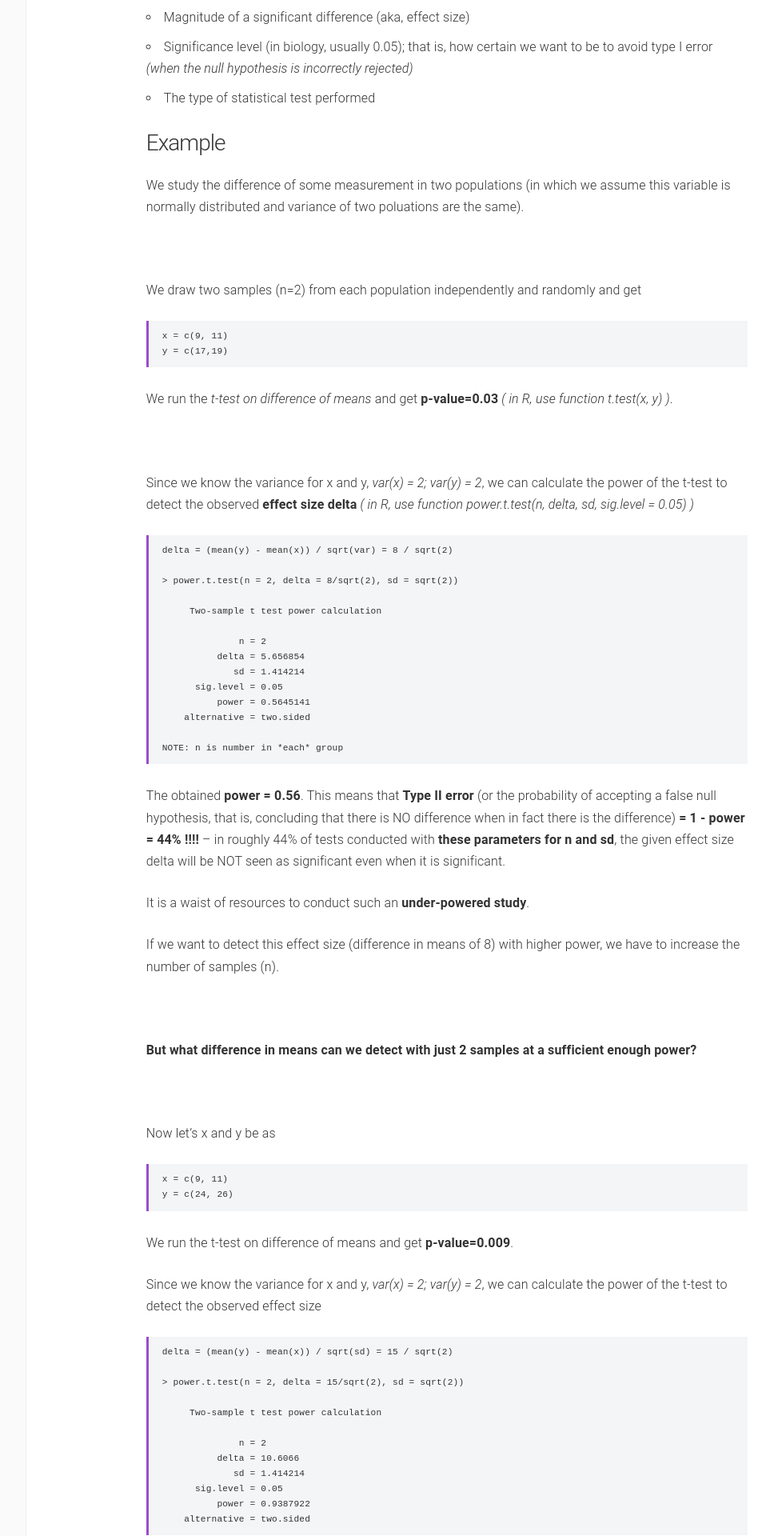
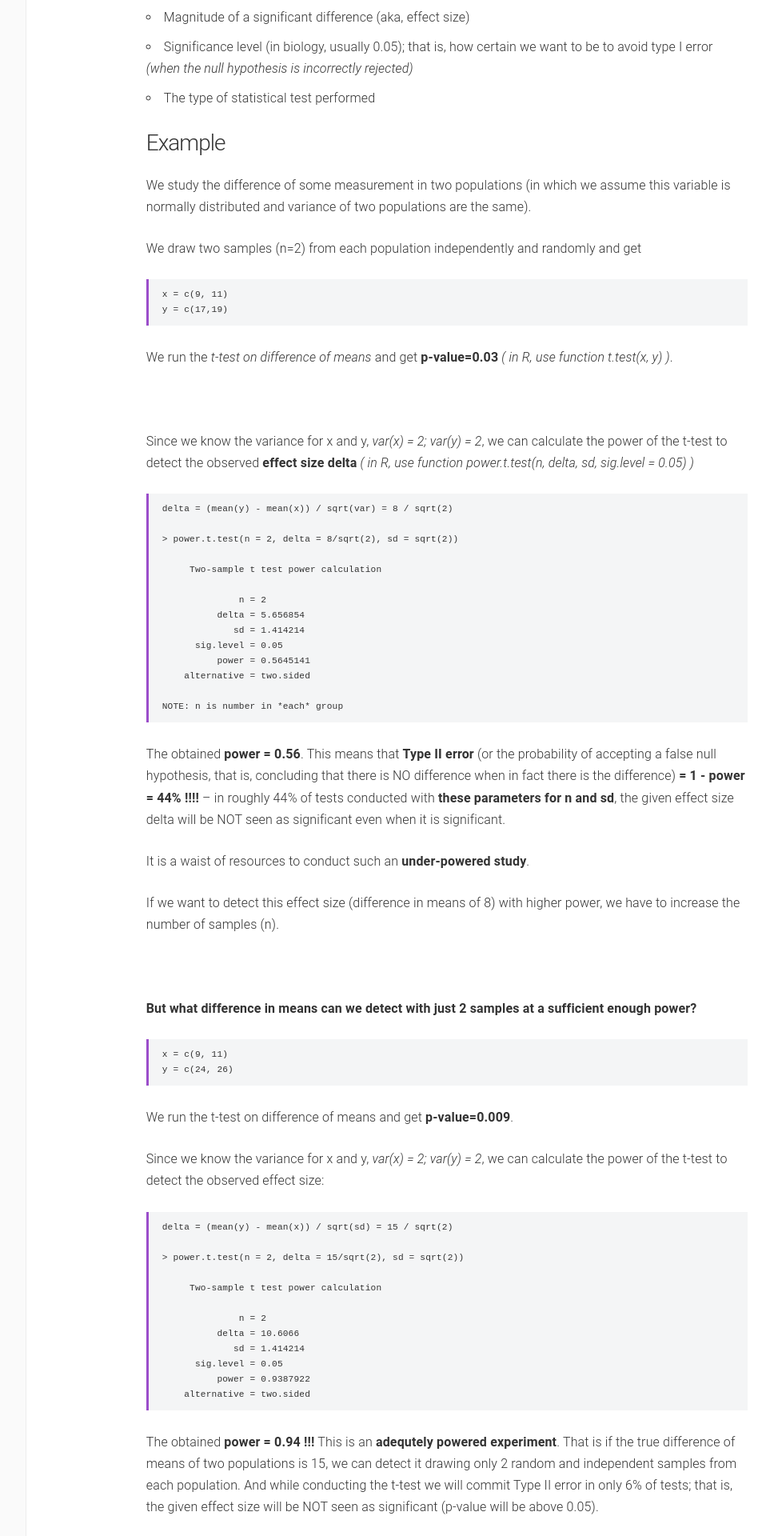
Before and after one commit to biocorecrg/RNAseq_coursesCRG_2026, a Jekyll site: the page built from docs/expdesign.md, in a window 1280 px wide. Shown: the part 2336-4256 px from the top of the page at 80% size, without its empty margins (180-1143 px from the left). Built offline with Jekyll 4.4.1, drawn with Linux system fonts in a browser that asks for light colours; some of the changed text lies outside the part shown.

Commit message:
Update expdesign.md

````diff
--- a/docs/expdesign.md
+++ b/docs/expdesign.md
@@ -42,8 +42,7 @@
 * The type of statistical test performed
 
 ### Example
-We study the difference of some measurement in two populations (in which we assume this variable is normally distributed and variance of two poluations are the same).
-
+We study the difference of some measurement in two populations (in which we assume this variable is normally distributed and variance of two populations are the same).
 <br/>
 
 We draw two samples (n=2) from each population independently and randomly and get
@@ -86,9 +85,7 @@
 
 **But what difference in means can we detect with just 2 samples at a sufficient enough power?**
 
-<br/>
 
-Now let's x and y be as
 ```
 x = c(9, 11)
 y = c(24, 26)
@@ -96,7 +93,7 @@
 We run the t-test on difference of means and get **p-value=0.009**.
 
 
-Since we know the variance for x and y, *var(x) = 2; var(y) = 2*, we can calculate the power of the t-test to detect the observed effect size
+Since we know the variance for x and y, *var(x) = 2; var(y) = 2*, we can calculate the power of the t-test to detect the observed effect size:
 ```
 delta = (mean(y) - mean(x)) / sqrt(sd) = 15 / sqrt(2)
 
@@ -132,7 +129,7 @@
 
 <br/>
 
-We can calculate directly how many samples are needed to observe that effect size (difference in means =15) can be achieved at power=0.9 and significance level=0.01:
+We can calculate directly how many samples are needed to observe that effect size (difference in means =15) at power=0.9 and significance level=0.01:
 ```
 > power.t.test(power = 0.9, delta = 15/sqrt(2), sd = sqrt(2), sig.level = 0.01)
 
@@ -166,7 +163,7 @@
 
 <br/>
 
-### Consider also examples on page 36 of the [Cambridge manual](https://rawgit.com/bioinformatics-core-shared-training/experimental-design/master/ExperimentalDesignManual.pdf)
+Consider also examples on page 36 of the [Cambridge manual](https://rawgit.com/bioinformatics-core-shared-training/experimental-design/master/ExperimentalDesignManual.pdf)
 
 <br/>
 
````
